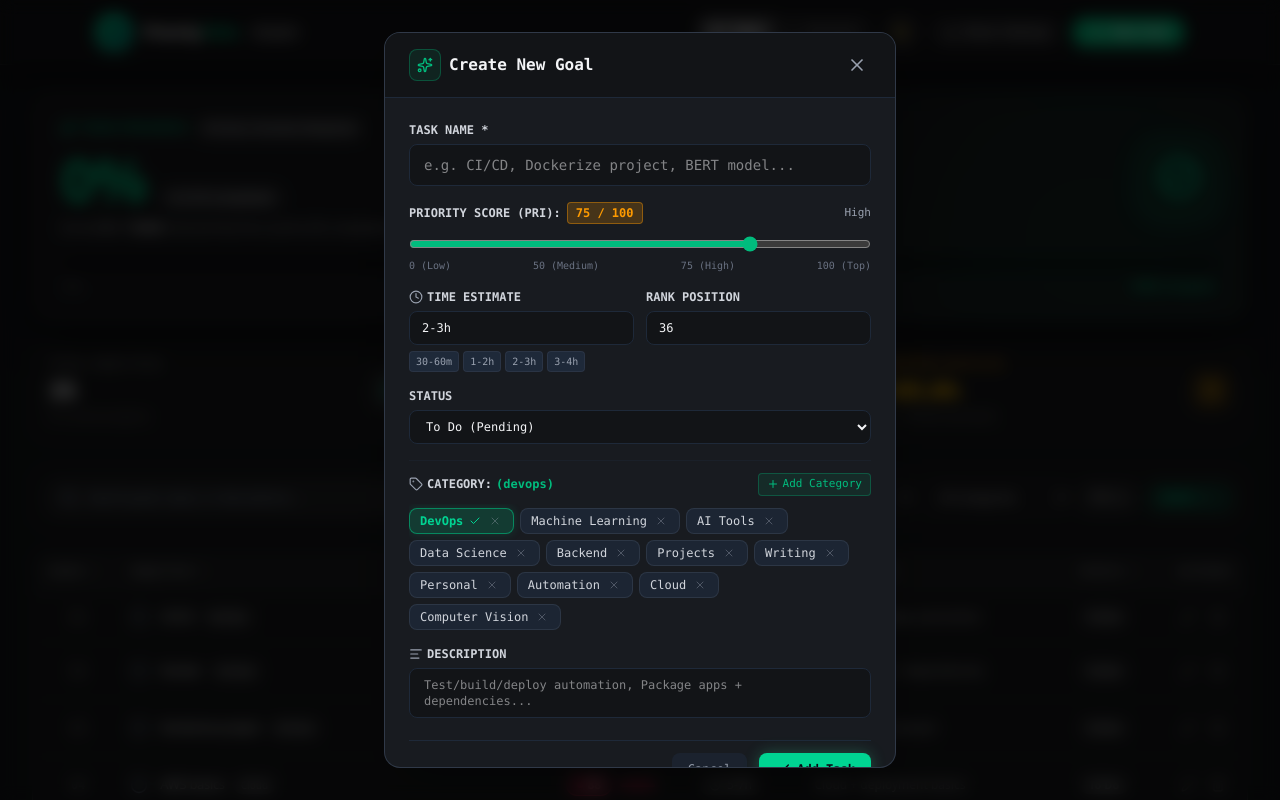
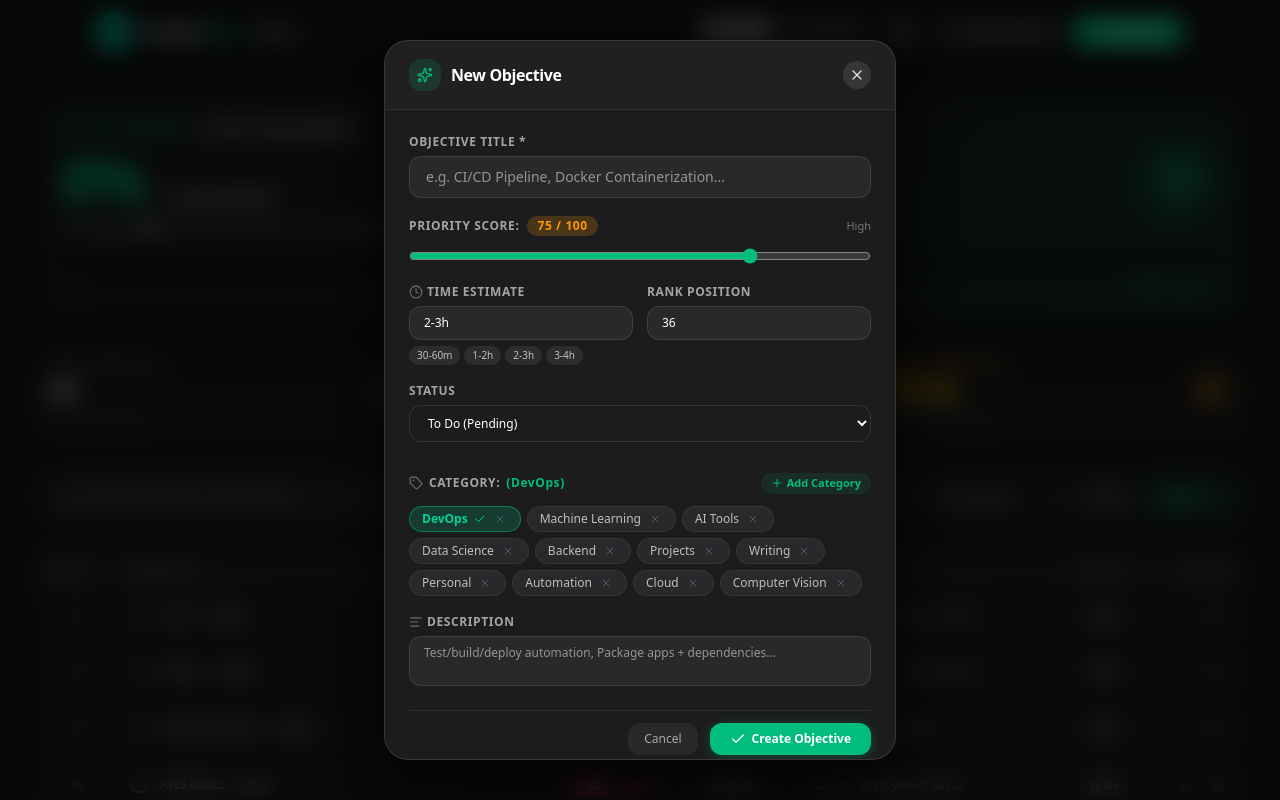
Before and after one commit to aroshwijesinghe/ToDo, a React (Vite) app: page / in a window 1280 px wide. Both pictures are taken after a click on the button "New Task". Shown: the top 800 px of the page. Built offline with nearby package versions, Linux system fonts and the light colour scheme.

Commit message:
updated the task modal into an Apple-like rounded sheet dialog

```diff
--- a/src/components/TaskModal.tsx
+++ b/src/components/TaskModal.tsx
@@ -1,5 +1,5 @@
 import React, { useState, useEffect } from 'react';
-import { X, Sparkles, Clock, Tag, AlignLeft, Check, Plus, Trash2 } from 'lucide-react';
+import { X, Sparkles, Clock, Tag, AlignLeft, Check, Plus } from 'lucide-react';
 import { TodoTask, TaskStatus } from '../types/todo';
 
 interface TaskModalProps {
@@ -35,7 +35,6 @@ export const TaskModal: React.FC<TaskModalProps> = ({
   const [category, setCategory] = useState('Projects');
   const [rank, setRank] = useState<number>(defaultRank);
 
-  // New category creation input state
   const [newCatInput, setNewCatInput] = useState('');
   const [showAddCatInput, setShowAddCatInput] = useState(false);
 
@@ -107,77 +106,79 @@ export const TaskModal: React.FC<TaskModalProps> = ({
   };
 
   return (
-    <div className="fixed inset-0 z-50 flex items-center justify-center p-4 bg-black/70 backdrop-blur-sm animate-in fade-in duration-200">
+    <div className="fixed inset-0 z-50 flex items-center justify-center p-4 bg-black/60 backdrop-blur-md animate-in fade-in duration-200">
       <div
-        className={`border rounded-2xl w-full max-w-lg overflow-hidden shadow-2xl transition-colors max-h-[92vh] flex flex-col ${
-          isDark ? 'bg-[#181b20] border-gray-700/80 text-gray-100' : 'bg-white border-gray-300 text-gray-900'
+        className={`border rounded-3xl w-full max-w-lg overflow-hidden shadow-2xl transition-all max-h-[90vh] flex flex-col ${
+          isDark
+            ? 'bg-[#1c1c1e] border-white/[0.12] text-white shadow-[0_20px_60px_rgba(0,0,0,0.8)]'
+            : 'bg-white/95 border-black/[0.08] text-slate-900 shadow-[0_20px_60px_rgba(0,0,0,0.15)]'
         }`}
       >
-        {/* Header */}
+        {/* Apple Modal Header */}
         <div
-          className={`flex items-center justify-between px-6 py-4 border-b shrink-0 ${
-            isDark ? 'bg-[#121417] border-gray-800' : 'bg-gray-50 border-gray-200'
+          className={`flex items-center justify-between px-6 py-4.5 border-b shrink-0 ${
+            isDark ? 'bg-white/[0.02] border-white/[0.08]' : 'bg-black/[0.02] border-black/[0.05]'
           }`}
         >
-          <div className="flex items-center gap-2">
-            <div className="w-8 h-8 rounded-lg bg-emerald-500/10 border border-emerald-500/30 flex items-center justify-center text-emerald-500">
+          <div className="flex items-center gap-2.5">
+            <div className="w-8 h-8 rounded-xl bg-emerald-500/15 flex items-center justify-center text-emerald-500">
               <Sparkles className="w-4 h-4" />
             </div>
-            <h3 className="text-base font-bold font-mono">
-              {initialData ? 'Edit Goal' : 'Create New Goal'}
+            <h3 className="text-base font-semibold tracking-tight">
+              {initialData ? 'Edit Objective' : 'New Objective'}
             </h3>
           </div>
           <button
             onClick={onClose}
-            className={`p-1 rounded-lg transition-colors ${
-              isDark ? 'text-gray-400 hover:text-gray-200 hover:bg-gray-800' : 'text-gray-500 hover:text-gray-800 hover:bg-gray-100'
+            className={`w-7 h-7 rounded-full flex items-center justify-center transition-colors ${
+              isDark ? 'bg-white/10 hover:bg-white/20 text-white/80' : 'bg-black/5 hover:bg-black/10 text-slate-700'
             }`}
           >
-            <X className="w-5 h-5" />
+            <X className="w-4 h-4" />
           </button>
         </div>
 
-        {/* Form */}
-        <form onSubmit={handleSubmit} className="p-6 space-y-4 overflow-y-auto flex-1">
+        {/* Form Body */}
+        <form onSubmit={handleSubmit} className="p-6 space-y-4.5 overflow-y-auto flex-1">
           {/* Task Name */}
           <div>
-            <label className={`block text-xs font-mono font-semibold mb-1.5 uppercase ${isDark ? 'text-gray-300' : 'text-gray-700'}`}>
-              Task Name *
+            <label className={`block text-xs font-semibold uppercase tracking-wider mb-1.5 ${isDark ? 'text-white/60' : 'text-slate-500'}`}>
+              Objective Title *
             </label>
             <input
               type="text"
               required
               value={task}
               onChange={(e) => setTask(e.target.value)}
-              placeholder="e.g. CI/CD, Dockerize project, BERT model..."
-              className={`w-full px-3.5 py-2.5 border rounded-lg text-sm font-mono focus:outline-none transition-all ${
+              placeholder="e.g. CI/CD Pipeline, Docker Containerization..."
+              className={`w-full px-4 py-2.5 border rounded-xl text-sm focus:outline-none transition-all ${
                 isDark
-                  ? 'bg-[#121417] border-gray-800 focus:border-emerald-500 text-gray-100'
-                  : 'bg-gray-50 border-gray-300 focus:border-emerald-500 text-gray-900'
+                  ? 'bg-white/[0.06] border-white/[0.1] focus:border-emerald-500 text-white'
+                  : 'bg-black/[0.03] border-black/[0.08] focus:border-emerald-500 text-slate-900'
               }`}
             />
           </div>
 
-          {/* Priority Slider (0 - 100) */}
+          {/* Apple Style Priority Slider */}
           <div>
-            <div className="flex justify-between items-center mb-1.5 font-mono text-xs">
-              <label className={`font-semibold uppercase flex items-center gap-1.5 ${isDark ? 'text-gray-300' : 'text-gray-700'}`}>
-                Priority Score (PRI):
+            <div className="flex justify-between items-center mb-1.5 text-xs">
+              <label className={`font-semibold uppercase tracking-wider flex items-center gap-2 ${isDark ? 'text-white/60' : 'text-slate-500'}`}>
+                Priority Score:
                 <span
-                  className={`px-2 py-0.5 rounded font-bold ${
+                  className={`px-2.5 py-0.5 rounded-full font-bold ${
                     pri >= 85
-                      ? 'bg-rose-500/20 text-rose-500 border border-rose-500/40'
+                      ? 'bg-rose-500/20 text-rose-500'
                       : pri >= 70
-                      ? 'bg-amber-500/20 text-amber-500 border border-amber-500/40'
+                      ? 'bg-amber-500/20 text-amber-500'
                       : pri >= 50
-                      ? 'bg-blue-500/20 text-blue-500 border border-blue-500/40'
-                      : isDark ? 'bg-gray-800 text-gray-400 border border-gray-700' : 'bg-gray-100 text-gray-600 border border-gray-300'
+                      ? 'bg-blue-500/20 text-blue-500'
+                      : isDark ? 'bg-white/10 text-white/70' : 'bg-black/5 text-slate-600'
                   }`}
                 >
                   {pri} / 100
                 </span>
               </label>
-              <span className={`text-[11px] ${isDark ? 'text-gray-400' : 'text-gray-500'}`}>
+              <span className={`text-[11px] font-medium ${isDark ? 'text-white/40' : 'text-slate-400'}`}>
                 {pri >= 85 ? 'Critical Focus' : pri >= 70 ? 'High' : pri >= 50 ? 'Medium' : 'Low'}
               </span>
             </div>
@@ -187,21 +188,15 @@ export const TaskModal: React.FC<TaskModalProps> = ({
               max="100"
               value={pri}
               onChange={(e) => setPri(Number(e.target.value))}
-              className="w-full accent-emerald-500 cursor-pointer h-2 bg-gray-200 dark:bg-gray-800 rounded-lg"
+              className="w-full accent-emerald-500 cursor-pointer h-2 rounded-full bg-black/10 dark:bg-white/10"
             />
-            <div className="flex justify-between text-[10px] text-gray-500 font-mono mt-1">
-              <span>0 (Low)</span>
-              <span>50 (Medium)</span>
-              <span>75 (High)</span>
-              <span>100 (Top)</span>
-            </div>
           </div>
 
           {/* Time Estimate & Rank */}
-          <div className="grid grid-cols-2 gap-3">
+          <div className="grid grid-cols-2 gap-3.5">
             <div>
-              <label className={`block text-xs font-mono font-semibold mb-1.5 uppercase flex items-center gap-1 ${isDark ? 'text-gray-300' : 'text-gray-700'}`}>
-                <Clock className="w-3.5 h-3.5 text-gray-400" />
+              <label className={`block text-xs font-semibold uppercase tracking-wider mb-1.5 flex items-center gap-1 ${isDark ? 'text-white/60' : 'text-slate-500'}`}>
+                <Clock className="w-3.5 h-3.5 opacity-60" />
                 Time Estimate
               </label>
               <input
@@ -209,10 +204,10 @@ export const TaskModal: React.FC<TaskModalProps> = ({
                 value={time}
                 onChange={(e) => setTime(e.target.value)}
                 placeholder="e.g. 3-4h, 30-60m"
-                className={`w-full px-3 py-2 border rounded-lg text-xs font-mono focus:outline-none ${
+                className={`w-full px-3.5 py-2 border rounded-xl text-xs focus:outline-none ${
                   isDark
-                    ? 'bg-[#121417] border-gray-800 focus:border-emerald-500 text-gray-100'
-                    : 'bg-gray-50 border-gray-300 focus:border-emerald-500 text-gray-900'
+                    ? 'bg-white/[0.06] border-white/[0.1] focus:border-emerald-500 text-white'
+                    : 'bg-black/[0.03] border-black/[0.08] focus:border-emerald-500 text-slate-900'
                 }`}
               />
               <div className="flex flex-wrap gap-1 mt-1.5">
@@ -221,10 +216,10 @@ export const TaskModal: React.FC<TaskModalProps> = ({
                     key={p}
                     type="button"
                     onClick={() => setTime(p)}
-                    className={`text-[10px] font-mono px-1.5 py-0.5 rounded border transition-colors ${
+                    className={`text-[10px] font-medium px-2 py-0.5 rounded-full transition-colors ${
                       isDark
-                        ? 'bg-gray-800 hover:bg-gray-700 text-gray-400 hover:text-gray-200 border-gray-700/50'
-                        : 'bg-gray-100 hover:bg-gray-200 text-gray-600 hover:text-gray-900 border-gray-200'
+                        ? 'bg-white/[0.08] hover:bg-white/15 text-white/70'
+                        : 'bg-black/[0.05] hover:bg-black/10 text-slate-600'
                     }`}
                   >
                     {p}
@@ -234,7 +229,7 @@ export const TaskModal: React.FC<TaskModalProps> = ({
             </div>
 
             <div>
-              <label className={`block text-xs font-mono font-semibold mb-1.5 uppercase ${isDark ? 'text-gray-300' : 'text-gray-700'}`}>
+              <label className={`block text-xs font-semibold uppercase tracking-wider mb-1.5 ${isDark ? 'text-white/60' : 'text-slate-500'}`}>
                 Rank Position
               </label>
               <input
@@ -242,10 +237,10 @@ export const TaskModal: React.FC<TaskModalProps> = ({
                 min="1"
                 value={rank}
                 onChange={(e) => setRank(Number(e.target.value))}
-                className={`w-full px-3 py-2 border rounded-lg text-xs font-mono focus:outline-none ${
+                className={`w-full px-3.5 py-2 border rounded-xl text-xs focus:outline-none ${
                   isDark
-                    ? 'bg-[#121417] border-gray-800 focus:border-emerald-500 text-gray-100'
-                    : 'bg-gray-50 border-gray-300 focus:border-emerald-500 text-gray-900'
+                    ? 'bg-white/[0.06] border-white/[0.1] focus:border-emerald-500 text-white'
+                    : 'bg-black/[0.03] border-black/[0.08] focus:border-emerald-500 text-slate-900'
                 }`}
               />
             </div>
@@ -253,16 +248,16 @@ export const TaskModal: React.FC<TaskModalProps> = ({
 
           {/* Status */}
           <div>
-            <label className={`block text-xs font-mono font-semibold mb-1.5 uppercase ${isDark ? 'text-gray-300' : 'text-gray-700'}`}>
+            <label className={`block text-xs font-semibold uppercase tracking-wider mb-1.5 ${isDark ? 'text-white/60' : 'text-slate-500'}`}>
               Status
             </label>
             <select
               value={status}
               onChange={(e) => setStatus(e.target.value as TaskStatus)}
-              className={`w-full px-3 py-2 border rounded-lg text-xs font-mono focus:outline-none ${
+              className={`w-full px-3.5 py-2 border rounded-xl text-xs focus:outline-none ${
                 isDark
-                  ? 'bg-[#121417] border-gray-800 focus:border-emerald-500 text-gray-100'
-                  : 'bg-gray-50 border-gray-300 focus:border-emerald-500 text-gray-900'
+                  ? 'bg-[#1c1c1e] border-white/[0.1] focus:border-emerald-500 text-white'
+                  : 'bg-white border-black/[0.08] focus:border-emerald-500 text-slate-900'
               }`}
             >
               <option value="todo">To Do (Pending)</option>
@@ -271,29 +266,29 @@ export const TaskModal: React.FC<TaskModalProps> = ({
             </select>
           </div>
 
-          {/* CATEGORY SECTION WITH ADD & DELETE CONTROLS */}
-          <div className="space-y-2 border-t pt-3 border-gray-800/40">
+          {/* CATEGORY SECTION WITH APPLE TAGS & CONTROLS */}
+          <div className="space-y-2 border-t pt-3 border-black/[0.06] dark:border-white/[0.06]">
             <div className="flex items-center justify-between">
-              <label className={`text-xs font-mono font-semibold uppercase flex items-center gap-1 ${isDark ? 'text-gray-300' : 'text-gray-700'}`}>
-                <Tag className="w-3.5 h-3.5 text-gray-400" />
-                Category: <span className="text-emerald-500 lowercase">({category || 'None'})</span>
+              <label className={`text-xs font-semibold uppercase tracking-wider flex items-center gap-1.5 ${isDark ? 'text-white/60' : 'text-slate-500'}`}>
+                <Tag className="w-3.5 h-3.5 opacity-60" />
+                Category: <span className="text-emerald-500 capitalize">({category || 'None'})</span>
               </label>
 
-              {!showAddCatInput ? (
+              {!showAddCatInput && (
                 <button
                   type="button"
                   onClick={() => setShowAddCatInput(true)}
-                  className="flex items-center gap-1 text-[11px] font-mono text-emerald-500 hover:text-emerald-400 px-2 py-0.5 rounded bg-emerald-500/10 hover:bg-emerald-500/20 border border-emerald-500/30 transition-all"
+                  className="flex items-center gap-1 text-[11px] font-semibold text-emerald-500 hover:text-emerald-400 px-2.5 py-0.5 rounded-full bg-emerald-500/10 hover:bg-emerald-500/20 transition-all"
                 >
                   <Plus className="w-3 h-3" />
                   <span>Add Category</span>
                 </button>
-              ) : null}
+              )}
             </div>
 
             {/* Inline Add Category Input */}
             {showAddCatInput && (
-              <div className="flex items-center gap-2 p-2 rounded-lg border bg-emerald-500/5 border-emerald-500/30 animate-in fade-in duration-150">
+              <div className="flex items-center gap-2 p-2 rounded-xl border bg-emerald-500/5 border-emerald-500/30 animate-in fade-in duration-150">
                 <input
                   type="text"
                   autoFocus
@@ -305,17 +300,17 @@ export const TaskModal: React.FC<TaskModalProps> = ({
                       handleAddNewCategory();
                     }
                   }}
-                  placeholder="Enter new category name..."
-                  className={`flex-1 px-2.5 py-1.5 border rounded-md text-xs font-mono focus:outline-none ${
+                  placeholder="New category..."
+                  className={`flex-1 px-3 py-1.5 border rounded-lg text-xs focus:outline-none ${
                     isDark
-                      ? 'bg-[#121417] border-gray-700 text-gray-100 focus:border-emerald-500'
-                      : 'bg-white border-gray-300 text-gray-900 focus:border-emerald-500'
+                      ? 'bg-white/[0.06] border-white/10 text-white'
+                      : 'bg-white border-black/10 text-slate-900'
                   }`}
                 />
                 <button
                   type="button"
                   onClick={handleAddNewCategory}
-                  className="px-3 py-1.5 text-xs font-mono font-bold text-gray-950 bg-emerald-400 hover:bg-emerald-300 rounded-md transition-all"
+                  className="px-3 py-1.5 text-xs font-semibold text-white bg-emerald-500 hover:bg-emerald-600 rounded-lg transition-all"
                 >
                   Save
                 </button>
@@ -325,7 +320,7 @@ export const TaskModal: React.FC<TaskModalProps> = ({
                     setShowAddCatInput(false);
                     setNewCatInput('');
                   }}
-                  className="p-1.5 text-gray-400 hover:text-gray-200 rounded-md transition-all"
+                  className="p-1.5 text-slate-400 hover:text-slate-600 dark:hover:text-white rounded-lg transition-all"
                 >
                   <X className="w-3.5 h-3.5" />
                 </button>
@@ -340,23 +335,22 @@ export const TaskModal: React.FC<TaskModalProps> = ({
                   <div
                     key={c}
                     onClick={() => setCategory(c)}
-                    className={`group/chip cursor-pointer inline-flex items-center gap-1.5 text-xs font-mono px-2.5 py-1 rounded-lg border transition-all ${
+                    className={`group/chip cursor-pointer inline-flex items-center gap-1.5 text-xs font-medium px-3 py-1 rounded-full border transition-all ${
                       isSelected
-                        ? 'bg-emerald-500/20 text-emerald-400 border-emerald-500/60 font-semibold shadow-[0_0_10px_rgba(16,185,129,0.2)]'
+                        ? 'bg-emerald-500/20 text-emerald-400 border-emerald-500/50 shadow-sm font-semibold'
                         : isDark
-                        ? 'bg-gray-800/80 hover:bg-gray-800 text-gray-300 border-gray-700/60 hover:border-gray-600'
-                        : 'bg-gray-100 hover:bg-gray-200 text-gray-700 border-gray-200'
+                        ? 'bg-white/[0.06] hover:bg-white/[0.1] text-white/70 border-white/[0.06]'
+                        : 'bg-black/[0.04] hover:bg-black/[0.08] text-slate-600 border-black/[0.04]'
                     }`}
                   >
                     <span>{c}</span>
                     {isSelected && <Check className="w-3 h-3 text-emerald-400" />}
 
-                    {/* Delete Category Button */}
                     <button
                       type="button"
                       onClick={(e) => handleDeleteCat(c, e)}
                       title={`Delete category "${c}"`}
-                      className="p-0.5 text-gray-400 hover:text-rose-400 hover:bg-rose-500/10 rounded transition-all opacity-40 group-hover/chip:opacity-100"
+                      className="p-0.5 text-slate-400 hover:text-rose-500 rounded-full transition-all opacity-40 group-hover/chip:opacity-100"
                     >
                       <X className="w-3 h-3" />
                     </button>
@@ -368,8 +362,8 @@ export const TaskModal: React.FC<TaskModalProps> = ({
 
           {/* Description */}
           <div>
-            <label className={`block text-xs font-mono font-semibold mb-1.5 uppercase flex items-center gap-1 ${isDark ? 'text-gray-300' : 'text-gray-700'}`}>
-              <AlignLeft className="w-3.5 h-3.5 text-gray-400" />
+            <label className={`block text-xs font-semibold uppercase tracking-wider mb-1.5 flex items-center gap-1 ${isDark ? 'text-white/60' : 'text-slate-500'}`}>
+              <AlignLeft className="w-3.5 h-3.5 opacity-60" />
               Description
             </label>
             <textarea
@@ -377,31 +371,31 @@ export const TaskModal: React.FC<TaskModalProps> = ({
               value={description}
               onChange={(e) => setDescription(e.target.value)}
               placeholder="Test/build/deploy automation, Package apps + dependencies..."
-              className={`w-full px-3.5 py-2 border rounded-lg text-xs font-mono focus:outline-none resize-none ${
+              className={`w-full px-3.5 py-2 border rounded-xl text-xs focus:outline-none resize-none ${
                 isDark
-                  ? 'bg-[#121417] border-gray-800 focus:border-emerald-500 text-gray-100'
-                  : 'bg-gray-50 border-gray-300 focus:border-emerald-500 text-gray-900'
+                  ? 'bg-white/[0.06] border-white/[0.1] focus:border-emerald-500 text-white'
+                  : 'bg-black/[0.03] border-black/[0.08] focus:border-emerald-500 text-slate-900'
               }`}
             />
           </div>
 
           {/* Modal Actions */}
-          <div className={`flex items-center justify-end gap-3 pt-3 border-t shrink-0 ${isDark ? 'border-gray-800' : 'border-gray-200'}`}>
+          <div className={`flex items-center justify-end gap-3 pt-3 border-t shrink-0 ${isDark ? 'border-white/[0.08]' : 'border-black/[0.06]'}`}>
             <button
               type="button"
               onClick={onClose}
-              className={`px-4 py-2 text-xs font-mono font-medium rounded-lg transition-colors ${
-                isDark ? 'text-gray-400 hover:text-gray-200 bg-gray-800/60 hover:bg-gray-800' : 'text-gray-600 hover:text-gray-900 bg-gray-100 hover:bg-gray-200'
+              className={`px-4 py-2 text-xs font-medium rounded-xl transition-colors ${
+                isDark ? 'text-white/60 hover:text-white bg-white/[0.06] hover:bg-white/[0.1]' : 'text-slate-600 hover:text-slate-900 bg-black/[0.05] hover:bg-black/[0.1]'
               }`}
             >
               Cancel
             </button>
             <button
               type="submit"
-              className="flex items-center gap-1.5 px-4 py-2 text-xs font-mono font-bold text-gray-950 bg-emerald-400 hover:bg-emerald-300 rounded-lg shadow-[0_0_15px_rgba(52,211,153,0.3)] transition-all"
+              className="flex items-center gap-1.5 px-5 py-2 text-xs font-semibold text-white bg-emerald-500 hover:bg-emerald-600 rounded-xl shadow-[0_2px_12px_rgba(16,185,129,0.3)] transition-all active:scale-95"
             >
               <Check className="w-4 h-4" />
-              {initialData ? 'Save Changes' : 'Add Task'}
+              {initialData ? 'Save Changes' : 'Create Objective'}
             </button>
           </div>
         </form>
```
